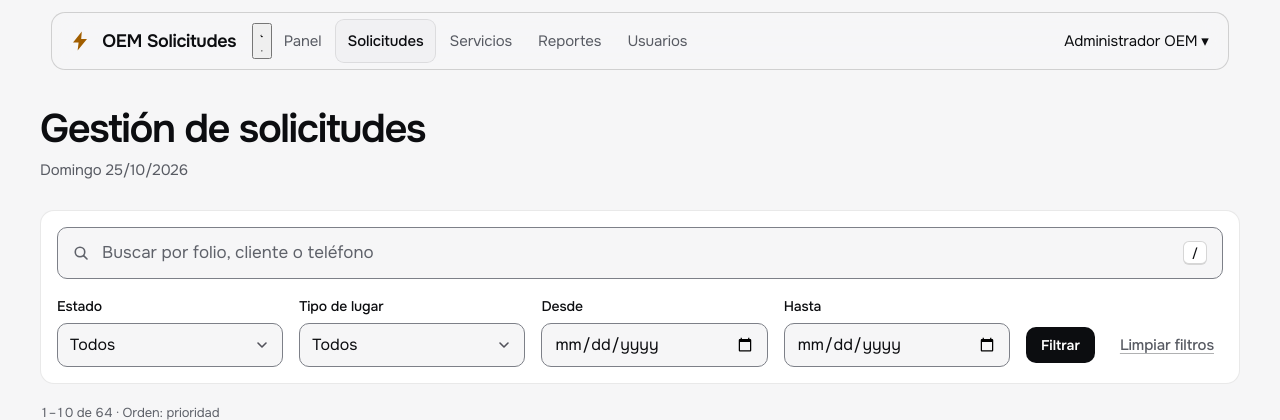
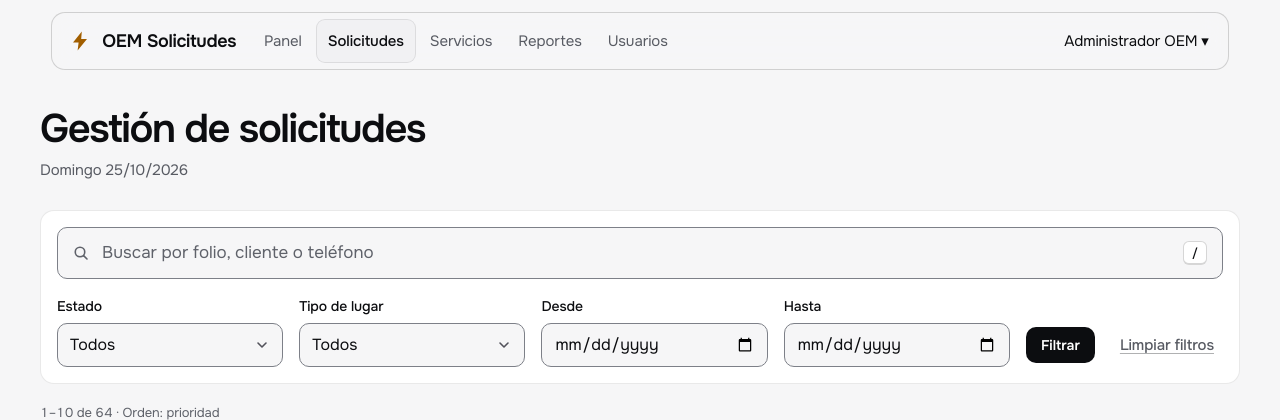
Before and after one commit to scaryf11sh/Proyecto-Web, a PHP site: page /index.php in a window 1280 px wide. Shown: the top 420 px of the page. Run offline with PHP 8.4, Linux system fonts and the light colour scheme; a user stored in the database is signed in; data comes from the database, SQL or seed files in the repository.

Commit message:
plantillas: quitar el botón y la lógica de cambio de tema

```diff
--- a/includes/header.php
+++ b/includes/header.php
@@ -12,8 +12,6 @@ $ruta_raiz = $ruta_raiz ?? (function_exists('prefijo_raiz') ? prefijo_raiz() : '
 <link rel="stylesheet" href="<?= e($ruta_raiz) ?>css/styles.css?v=<?= filemtime(__DIR__ . '/../css/styles.css') ?>">
 <script>
 document.documentElement.classList.add('js');
-/* Aplica el tema guardado antes del primer pintado para evitar el parpadeo. */
-try { var t = localStorage.getItem('oem-theme'); document.documentElement.dataset.theme = (t === 'dark') ? 'dark' : 'light'; } catch (e) {}
 </script>
 </head>
 <body class="<?= e($body_class ?? 'pagina-app') ?>">
--- a/includes/nav.php
+++ b/includes/nav.php
@@ -16,17 +16,9 @@ $enlace_nav = static function (string $href, string $texto, bool $activo) use ($
   <div class="barra-nav__interior">
 <?php if ($variante_nav === 'minimal'): ?>
     <a href="<?= e($ruta_raiz) ?>index.php" class="barra-nav__marca">OEM Solicitudes</a>
-    <button type="button" class="barra-nav__tema" data-toggle-tema aria-pressed="true" aria-label="Modo oscuro" title="Modo oscuro">
-      <svg class="luna" viewBox="0 0 24 24" aria-hidden="true"><path d="M20 14.5A8 8 0 0 1 9.5 4a8 8 0 1 0 10.5 10.5z"/></svg>
-      <svg class="sol" viewBox="0 0 24 24" aria-hidden="true"><circle cx="12" cy="12" r="4"/><path d="M12 2.5v2M12 19.5v2M2.5 12h2M19.5 12h2M5.3 5.3l1.4 1.4M17.3 17.3l1.4 1.4M5.3 18.7l1.4-1.4M17.3 6.7l1.4-1.4"/></svg>
-    </button>
     <a href="<?= e($ruta_raiz) ?>index.php" class="barra-nav__enlace">Volver al inicio</a>
 <?php else: ?>
     <a href="<?= e($ruta_raiz) ?><?= $usuario ? 'panel.php' : 'index.php' ?>" class="barra-nav__marca">OEM Solicitudes</a>
-    <button type="button" class="barra-nav__tema" data-toggle-tema aria-pressed="true" aria-label="Modo oscuro" title="Modo oscuro">
-      <svg class="luna" viewBox="0 0 24 24" aria-hidden="true"><path d="M20 14.5A8 8 0 0 1 9.5 4a8 8 0 1 0 10.5 10.5z"/></svg>
-      <svg class="sol" viewBox="0 0 24 24" aria-hidden="true"><circle cx="12" cy="12" r="4"/><path d="M12 2.5v2M12 19.5v2M2.5 12h2M19.5 12h2M5.3 5.3l1.4 1.4M17.3 17.3l1.4 1.4M5.3 18.7l1.4-1.4M17.3 6.7l1.4-1.4"/></svg>
-    </button>
     <button type="button" class="barra-nav__toggle" aria-expanded="false" aria-controls="menu-principal" data-toggle-menu>Menú</button>
     <div class="barra-nav__menu" id="menu-principal">
 <?php if ($usuario && $variante_nav !== 'publica' && $rol === 'Administrador'): ?>
--- a/js/app.js
+++ b/js/app.js
@@ -328,32 +328,6 @@
     });
   }
 
-  function inicializarTema() {
-    var boton = document.querySelector('[data-toggle-tema]');
-    if (!boton) return;
-    var raiz = document.documentElement;
-    function esClaro() {
-      var t = raiz.dataset.theme;
-      if (t === 'light' || t === 'dark') return t === 'light';
-      return true;
-    }
-    function actualizar() {
-      var claro = esClaro();
-      boton.setAttribute('aria-pressed', claro ? 'true' : 'false');
-      var texto = claro ? 'Modo oscuro' : 'Modo claro';
-      boton.setAttribute('aria-label', texto);
-      boton.setAttribute('title', texto);
-    }
-    boton.addEventListener('click', function () {
-      var siguiente = esClaro() ? 'dark' : 'light';
-      raiz.dataset.theme = siguiente;
-      try { localStorage.setItem('oem-theme', siguiente); } catch (e) {}
-      actualizar();
-      document.dispatchEvent(new CustomEvent('oem-tema'));
-    });
-    actualizar();
-  }
-
   function inicializarAtajoBusqueda() {
     var busqueda = document.querySelector('.barra-filtros__busqueda input');
     if (!busqueda) return;
@@ -369,7 +343,6 @@
 
   document.addEventListener('DOMContentLoaded', function () {
     inicializarMenuNavegacion();
-    inicializarTema();
     inicializarAtajoBusqueda();
     inicializarMascaraTelefono();
     inicializarTogglePassword();
--- a/js/reportes.js
+++ b/js/reportes.js
@@ -11,7 +11,7 @@
     }
   }
 
-  // light-dark() no se puede pasar al canvas ni a atributos SVG: se resuelve con un elemento de prueba.
+  // var() no se puede pasar al canvas ni a atributos SVG: se resuelve con un elemento de prueba.
   var sonda = null;
   function tema(nombre, respaldo) {
     if (!sonda) {
@@ -124,10 +124,10 @@
     var maxEje = Math.max(25, Math.ceil(maxDato / 5) * 5);
     var pasoEje = Math.max(5, Math.round(maxEje / 5));
 
-    var cTexto = tema('--texto', '#f2f2f3');
-    var cTexto2 = tema('--texto-2', '#9b9da4');
-    var cAcento = tema('--acento', '#f5b83d');
-    var cFondo = tema('--surface', '#121317');
+    var cTexto = tema('--texto', '#0c0d10');
+    var cTexto2 = tema('--texto-2', '#585b63');
+    var cAcento = tema('--acento', '#a15e00');
+    var cFondo = tema('--surface', '#ffffff');
 
     ctx.font = '500 12px ' + FUENTE;
     ctx.textBaseline = 'middle';
@@ -136,7 +136,7 @@
       var proporcion = valor / maxEje;
       var y = padArr + altoArea - proporcion * altoArea;
 
-      ctx.strokeStyle = valor === 0 ? tema('--linea-3', 'rgba(255, 255, 255, 0.28)') : tema('--linea', 'rgba(255, 255, 255, 0.08)');
+      ctx.strokeStyle = valor === 0 ? tema('--linea-3', 'rgba(12, 13, 16, 0.32)') : tema('--linea', 'rgba(12, 13, 16, 0.09)');
       ctx.lineWidth = 1;
       ctx.beginPath();
       ctx.moveTo(padIzq, y);
@@ -262,7 +262,7 @@
       var textoSector = document.createElementNS(ns, 'text');
       textoSector.setAttribute('x', '0');
       textoSector.setAttribute('y', String(y + 13));
-      textoSector.setAttribute('fill', tema('--texto', '#f2f2f3'));
+      textoSector.setAttribute('fill', tema('--texto', '#0c0d10'));
       textoSector.setAttribute('font-size', '12');
       textoSector.setAttribute('font-weight', '600');
       textoSector.textContent = f.sector;
@@ -274,14 +274,14 @@
       rect.setAttribute('width', String(anchoBarra));
       rect.setAttribute('height', '14');
       rect.setAttribute('rx', '3');
-      rect.setAttribute('fill', i === 0 ? tema('--texto', '#f2f2f3') : (i === 1 ? tema('--info', '#8aabff') : tema('--aviso', '#e9a23b')));
+      rect.setAttribute('fill', i === 0 ? tema('--texto', '#0c0d10') : (i === 1 ? tema('--info', '#1e40af') : tema('--aviso', '#86470a')));
       svg.appendChild(rect);
 
       var textoValor = document.createElementNS(ns, 'text');
       textoValor.setAttribute('x', '316');
       textoValor.setAttribute('y', String(y + 13));
       textoValor.setAttribute('text-anchor', 'end');
-      textoValor.setAttribute('fill', tema('--texto-2', '#9b9da4'));
+      textoValor.setAttribute('fill', tema('--texto-2', '#585b63'));
       textoValor.setAttribute('font-size', '12');
       textoValor.setAttribute('font-weight', '600');
       textoValor.textContent = f.dias_promedio.toFixed(1) + ' d';
@@ -308,12 +308,6 @@
 
     renderizarTodo();
 
-    document.addEventListener('oem-tema', function () {
-      var viejo = document.querySelector('#grafica-i4 svg[data-grafica="i4"]');
-      if (viejo) viejo.remove();
-      renderizarTodo();
-    });
-
     var rafId = null;
     window.addEventListener('resize', function () {
       if (rafId) window.cancelAnimationFrame(rafId);
```
